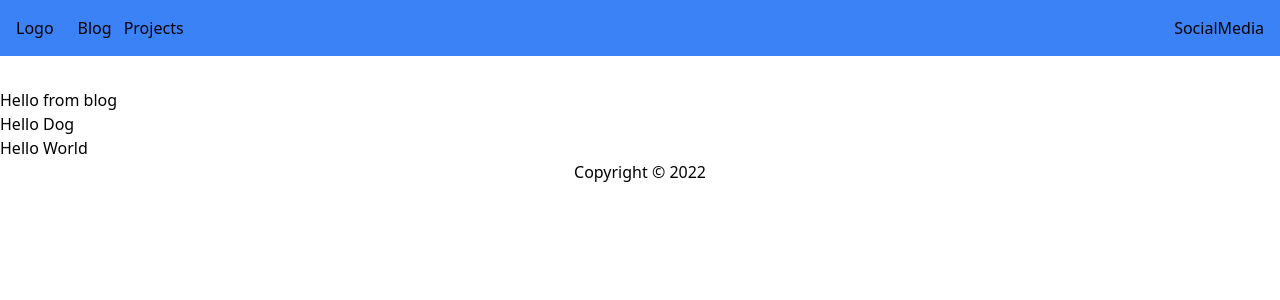
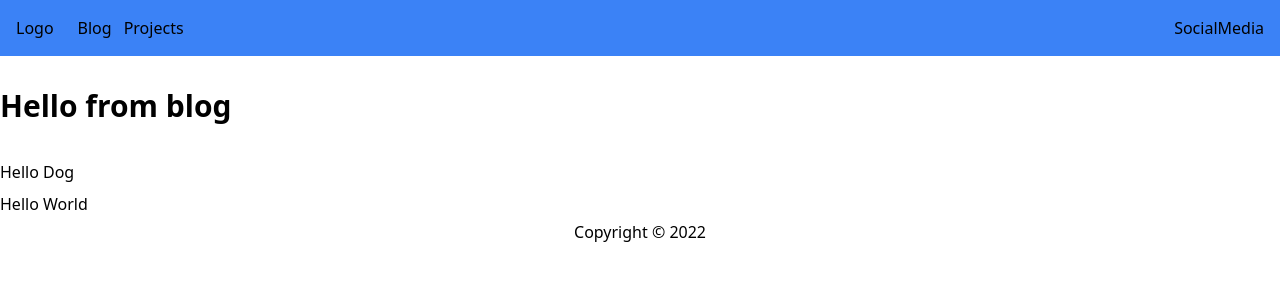
Before and after one commit to JG-Nextjs-projects/nextail, a Next.js app: page /blog in a window 1280 px wide. Shown: the top 300 px of the page. Built offline with nearby package versions, Linux system fonts and the light colour scheme.

Commit message:
added tailwind classes

```diff
--- a/src/pages/blog.tsx
+++ b/src/pages/blog.tsx
@@ -37,10 +37,10 @@ export const getStaticProps: GetStaticProps = async (context) => {
 const Posts = ({ posts }: PostProps) => {
   return (
     <div>
-      <h2>Hello from blog</h2>
+      <h1 className="text-3xl font-extrabold leading-9 mb-8">Hello from blog</h1>
       <ul>
         {posts.map((post) => (
-          <li key={post.slug}>
+          <li className="py-1" key={post.slug}>
             <Link href={`/posts/${post.slug}`}>
               <a>{post.title}</a>
             </Link>
```
